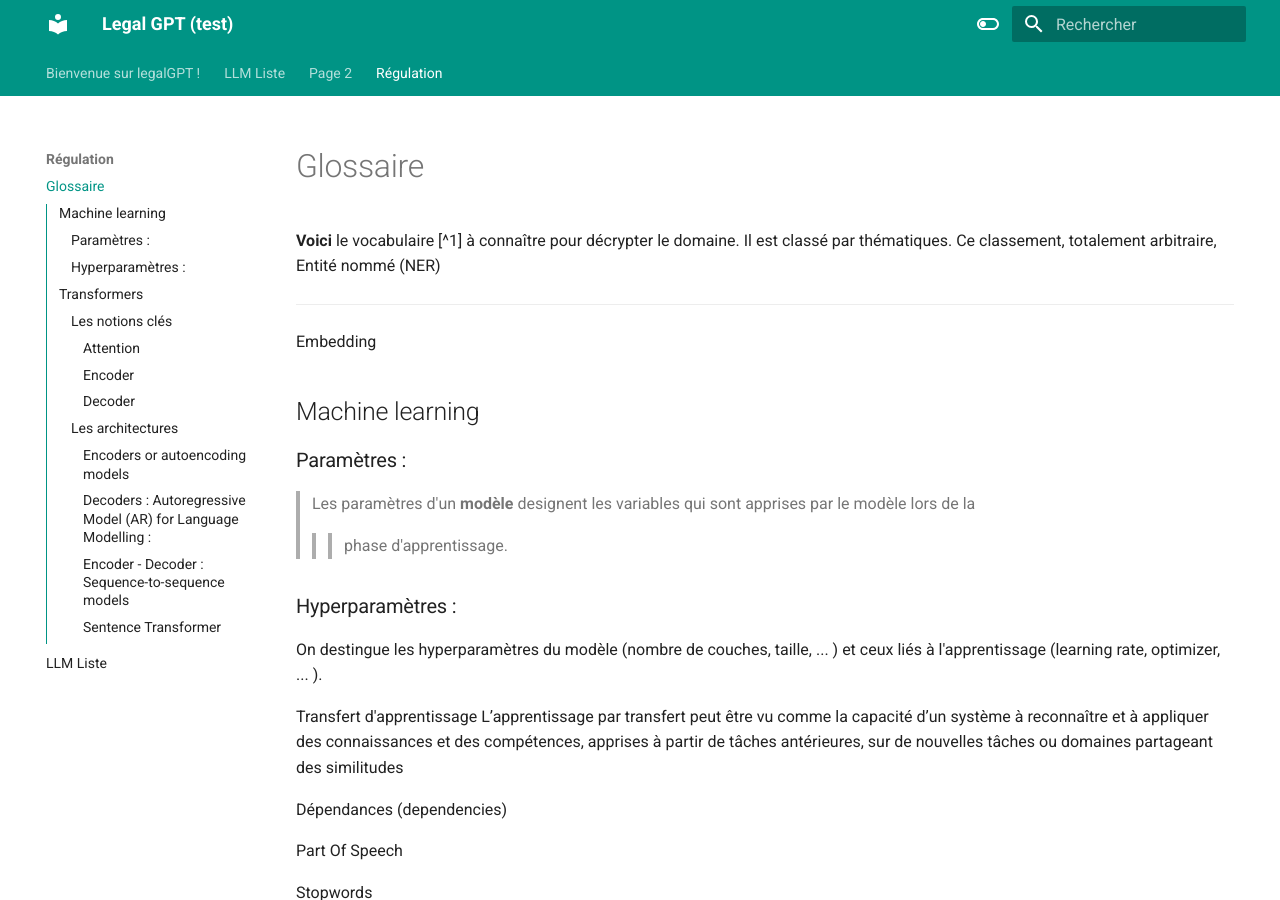
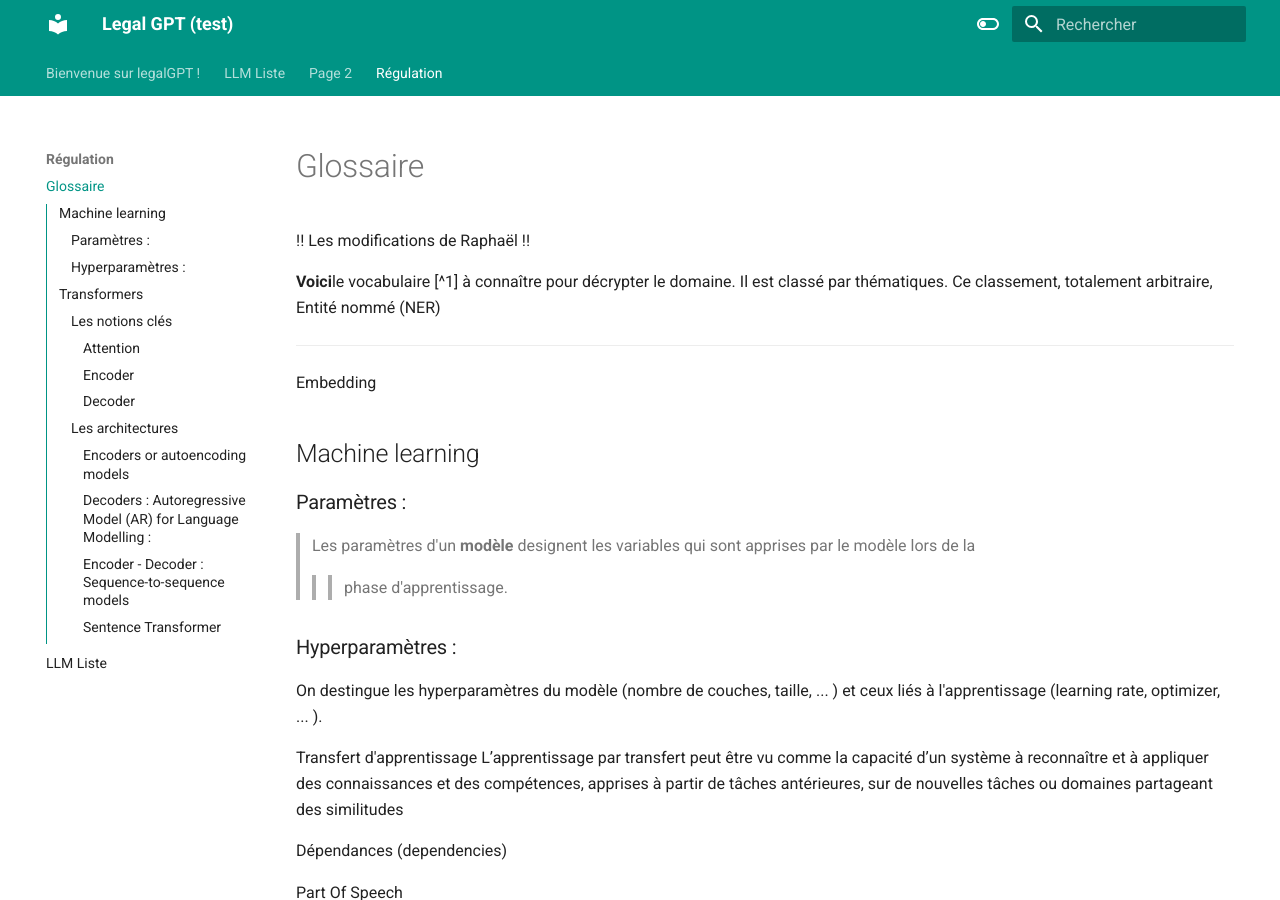
Before and after one commit to rdassignies/mkdocs-test, an MkDocs documentation site: the page built from docs/Régulation/Glossaire.md, in a window 1280 px wide and 900 px high. Built offline with MkDocs 1.6.1 and Material for MkDocs 9.7.7, drawn with Linux system fonts in a browser that asks for light colours.

Commit message:
Update Glossaire.md

```diff
--- a/docs/Régulation/Glossaire.md
+++ b/docs/Régulation/Glossaire.md
@@ -1,4 +1,6 @@
-**Voici** le vocabulaire [^1] à connaître pour décrypter le domaine. Il est classé par thématiques. Ce classement, totalement arbitraire,
+ !! Les modifications de Raphaël !!
+
+**Voici**le vocabulaire [^1] à connaître pour décrypter le domaine. Il est classé par thématiques. Ce classement, totalement arbitraire,
 Entité nommé (NER)
 
 ----------
```
